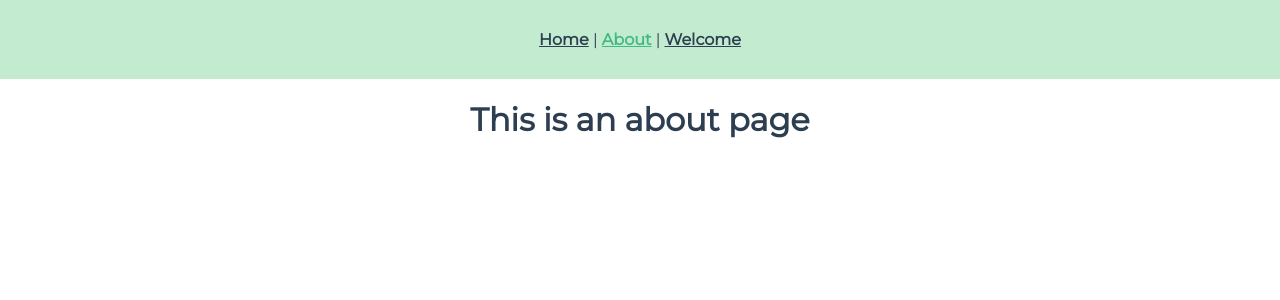
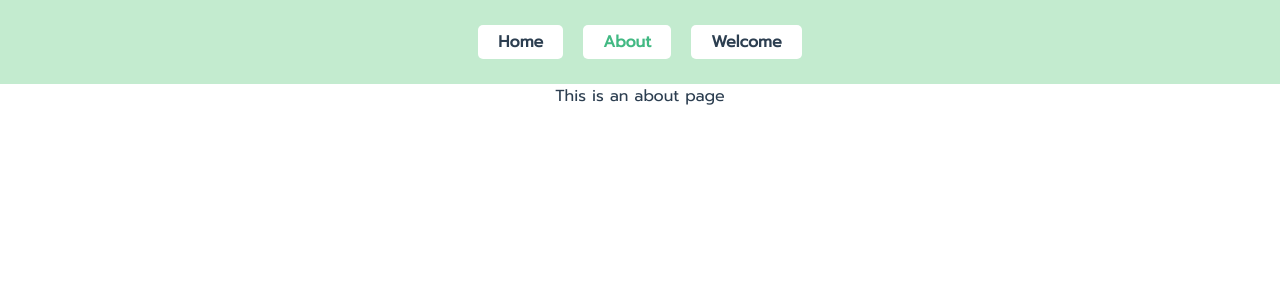
Before and after one commit to AmitVSH/hello-vue, a Vue app: page /about in a window 1280 px wide. Shown: the top 300 px of the page. Built offline with nearby package versions, Linux system fonts and the light colour scheme.

Commit message:
Navbar Styling Added

```diff
--- a/src/App.vue
+++ b/src/App.vue
@@ -1,16 +1,16 @@
 <template>
   <div id="app">
     <div id="nav">
-        <router-link to="/">Home</router-link> |
-        <router-link to="/about">About</router-link> |
-        <router-link to="/welcome">Welcome</router-link>
+        <router-link class="nav_link" to="/">Home</router-link>
+        <router-link class="nav_link" to="/about">About</router-link>
+        <router-link class="nav_link" to="/welcome">Welcome</router-link>
     </div>
     <router-view/>
   </div>
 </template>
 
 <style lang="scss">
-@import url('https://fonts.googleapis.com/css?family=Montserrat&display=swap');
+@import url('https://fonts.googleapis.com/css?family=Prompt&display=swap');
 body {
 margin:0px;
 padding:0px;
@@ -21,7 +21,7 @@ padding:0px;
   -moz-osx-font-smoothing: grayscale;
   text-align: center;
   color: #2c3e50;
-  font-family: 'Montserrat', sans-serif;
+  font-family: 'Prompt', sans-serif;
 }
 
 #nav {
@@ -37,4 +37,12 @@ padding:0px;
     }
   }
 }
+
+.nav_link {
+  background-color: #fff;
+  padding: 5px 20px;
+  border-radius: 5px;
+  margin: 10px;
+  text-decoration: none;
+}
 </style>
--- a/src/views/About.vue
+++ b/src/views/About.vue
@@ -1,5 +1,5 @@
 <template>
   <div class="about">
-    <h1>This is an about page</h1>
+    This is an about page
   </div>
 </template>
```
